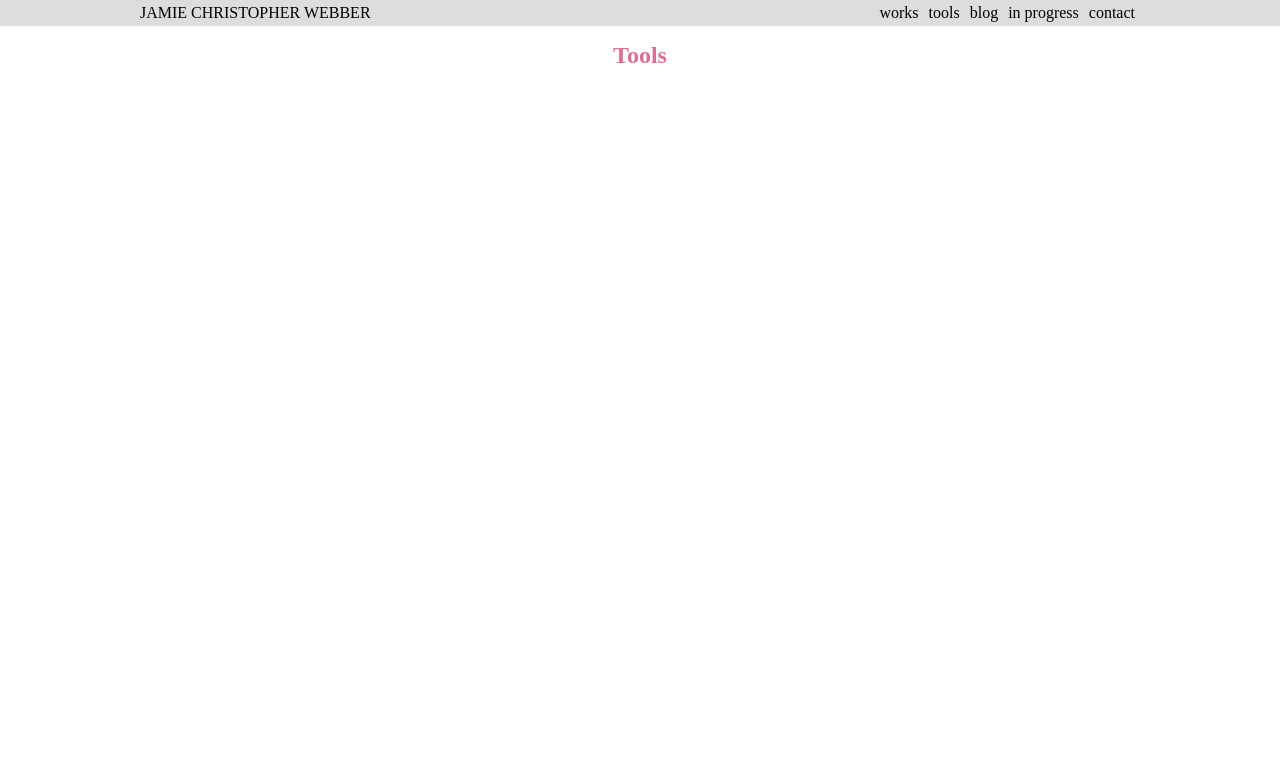
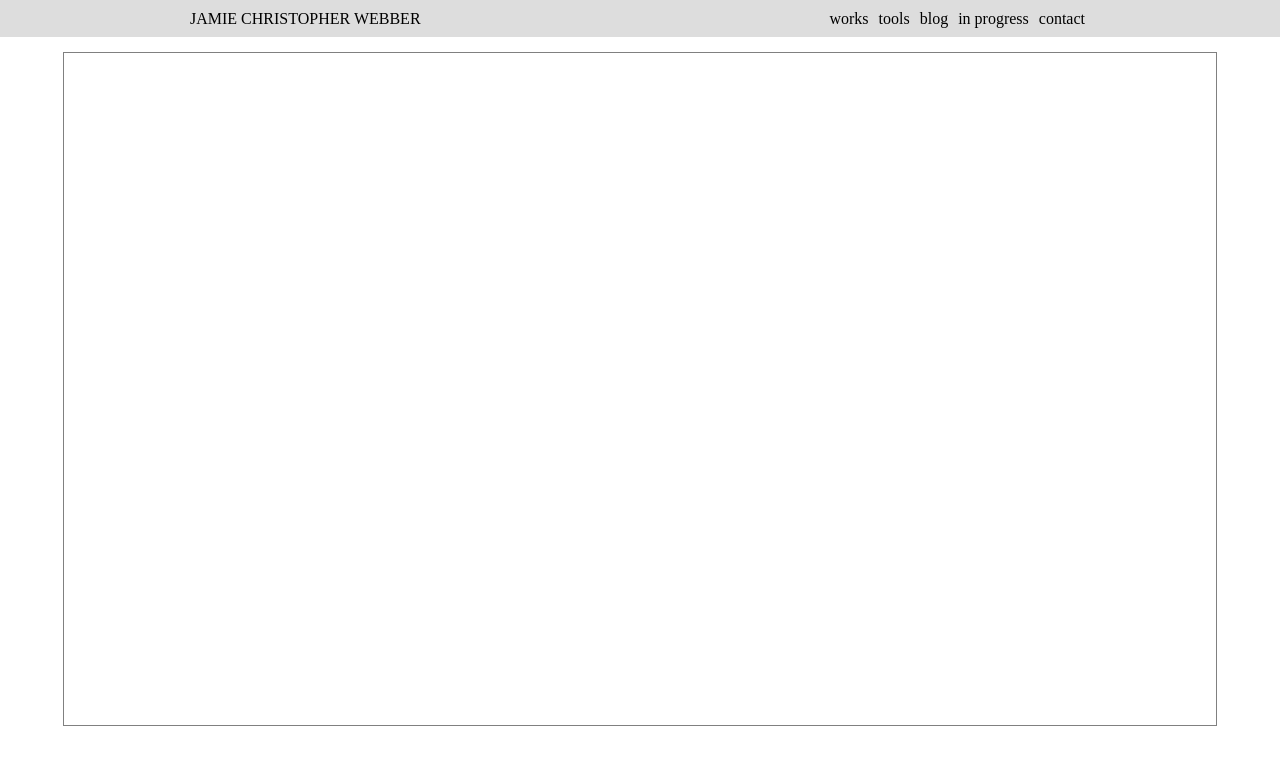
Before and after one commit to jamiecwebber/jcw-website, a React (Create React App) app: page /tools in a window 1280 px wide. Shown: the top 764 px of the page. Built offline with nearby package versions, Linux system fonts and the light colour scheme.

Commit message:
began work on tools page

```diff
--- a/src/App.css
+++ b/src/App.css
@@ -1,7 +1,6 @@
 html, body {
   margin: 0px;
   color: #444444;
-  overflow-x: hidden;
 }
 
 a {
--- a/src/App.js
+++ b/src/App.js
@@ -3,8 +3,9 @@ import './App.css';
 import styled from 'styled-components'
 import { BrowserRouter as Router, Switch, Route, Link }  from 'react-router-dom';
 
-import { StyledHeader } from './components/Header.js';
+import { Header } from './components/Header.js';
 import WelcomePage from './pages/Welcome.js';
+import CTCalculator from './pages/CTCalculator.js';
 
 const Title = styled.h1`
   font-size: 1.5em;
@@ -12,44 +13,44 @@ const Title = styled.h1`
   color: palevioletred;
 `;
 
-const MainPage = styled.main`
-  margin: 0px auto 150px auto;
-  align: center;
-  max-width: 1000px;
-  min-width: 600px;
-`;
+// const MainPage = styled.main`
+//   margin: 0px auto 150px auto;
+//   align: center;
+//   max-width: 1000px;
+//   min-width: 600px;
+// `;
 
 function App() {
   return (
     <div className="App">
       <Router>
-        <MainPage>
+        {/* <MainPage> */}
           <Switch>
             <Route path="/works">
-              <StyledHeader />
+              <Header />
               <Title>Works</Title>
             </Route>
             <Route path="/tools">
-              <StyledHeader />
-              <Title>Tools</Title>
+              <Header />
+              <CTCalculator />
             </Route>
             <Route path="/blog">
-              <StyledHeader />
+              <Header />
               <Title>Blog</Title>
             </Route>
             <Route path="/inprogress">
-              <StyledHeader />
+              <Header />
               <Title>Works in Progress</Title>
             </Route>
             <Route path="/contact">
-              <StyledHeader />
+              <Header />
               <Title>Reach Me Here</Title>
             </Route>
             <Route path="/">
               <WelcomePage />
             </Route>
           </Switch>
-        </MainPage>
+        {/* </MainPage> */}
       </Router>
     </div>
   );
--- a/src/components/Header.js
+++ b/src/components/Header.js
@@ -3,9 +3,12 @@ import styled from 'styled-components';
 import { Link } from 'react-router-dom';
 
 
+
+
 const Header = ({ className }) => {
     return (
-        <header className={className}>
+        <StyledHeader>
+            <HeaderBody>
                 <Link to='/'>
                     JAMIE CHRISTOPHER WEBBER
                 </Link>
@@ -26,19 +29,24 @@ const Header = ({ className }) => {
                         <NavItem>contact</NavItem>
                     </Link>
                 </StyledNav>
-        </header>
+            </HeaderBody>
+        </StyledHeader>
     )
   };
 
-const StyledHeader = styled(Header)`
-    margin: 0rem -9999rem;
-    padding: 0.25rem 9999rem;
-    width: 100%;
+const StyledHeader = styled.header`
+    background-color: #dddddd;
+    padding: 0.6em;
+    display: flex;
+    justify-content: center;
+`;
+
+const HeaderBody = styled.header`
+    width: 900px;
     display: flex;
     flex-direction: row;
     justify-content: space-between;
-    background-color: #dddddd;
-`;
+`
 
 const StyledNav = styled.nav`
     display: flex;
@@ -53,4 +61,4 @@ const NavItem = styled.div`
     }
 `
 
-export { StyledHeader };
+export { Header };
--- /dev/null
+++ b/src/pages/CTCalculator.js
@@ -0,0 +1,20 @@
+import React from 'react';
+import styled from 'styled-components';
+
+const CTWindow = styled.div`
+    margin: 15px auto;
+    width: 90vw;
+    height: calc(90vh - 3em);
+    border: 1px solid gray;
+`
+
+const CTCalculator = () => {
+    return (
+        <CTWindow>
+            {/* controls at top left */}
+            {/* actual display grid */}
+        </CTWindow>
+    )
+}
+
+export default CTCalculator
--- a/src/pages/Welcome.js
+++ b/src/pages/Welcome.js
@@ -54,6 +54,8 @@ const StyledLinkList = styled(LinkList)`
 
 const StyledPage = styled.div`
     height: 100vh;
+    width: 900px;
+    margin: 0px auto;
     display: flex;
     flex-direction: column;
     justify-content: space-around;
```
Lines whose indentation alone changed are shown as unchanged.
